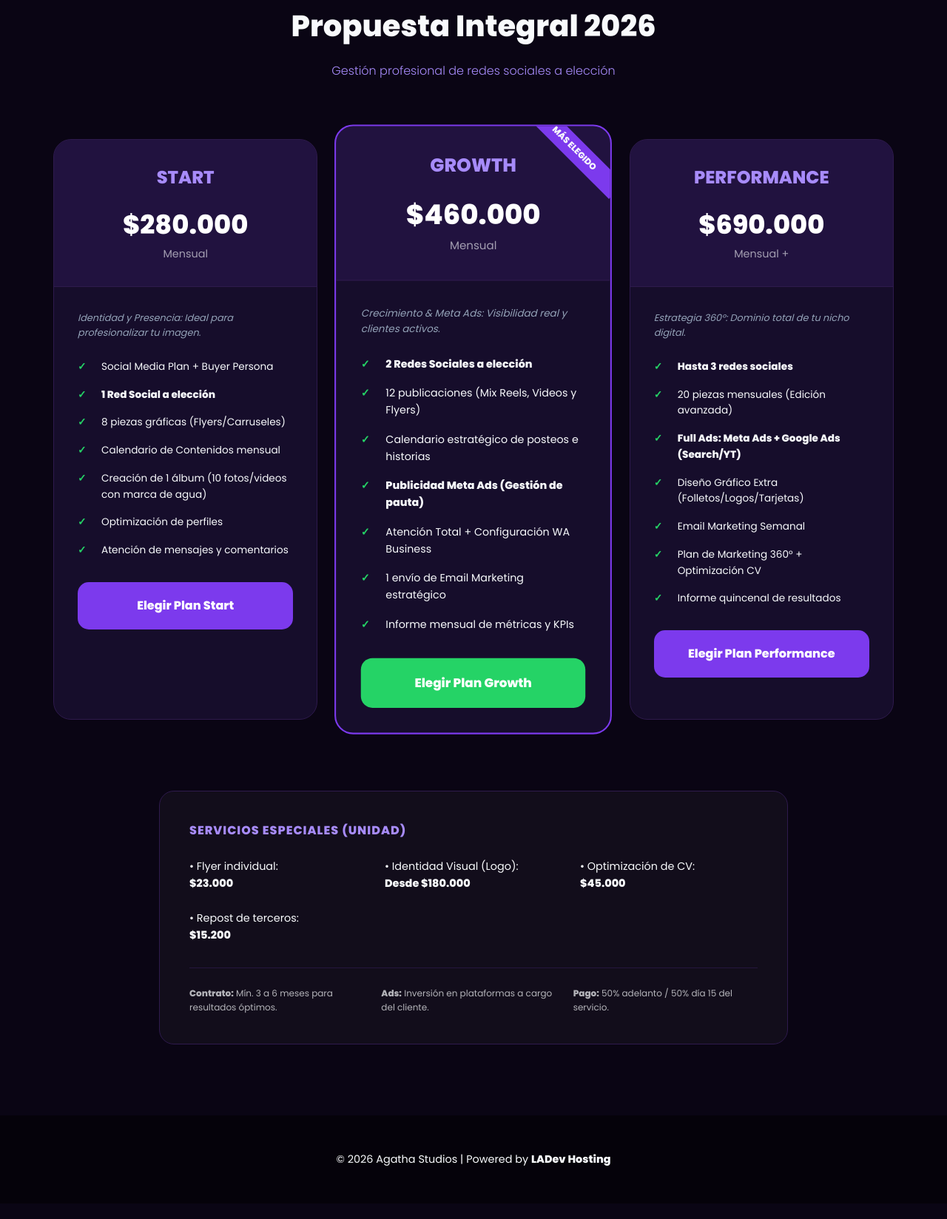
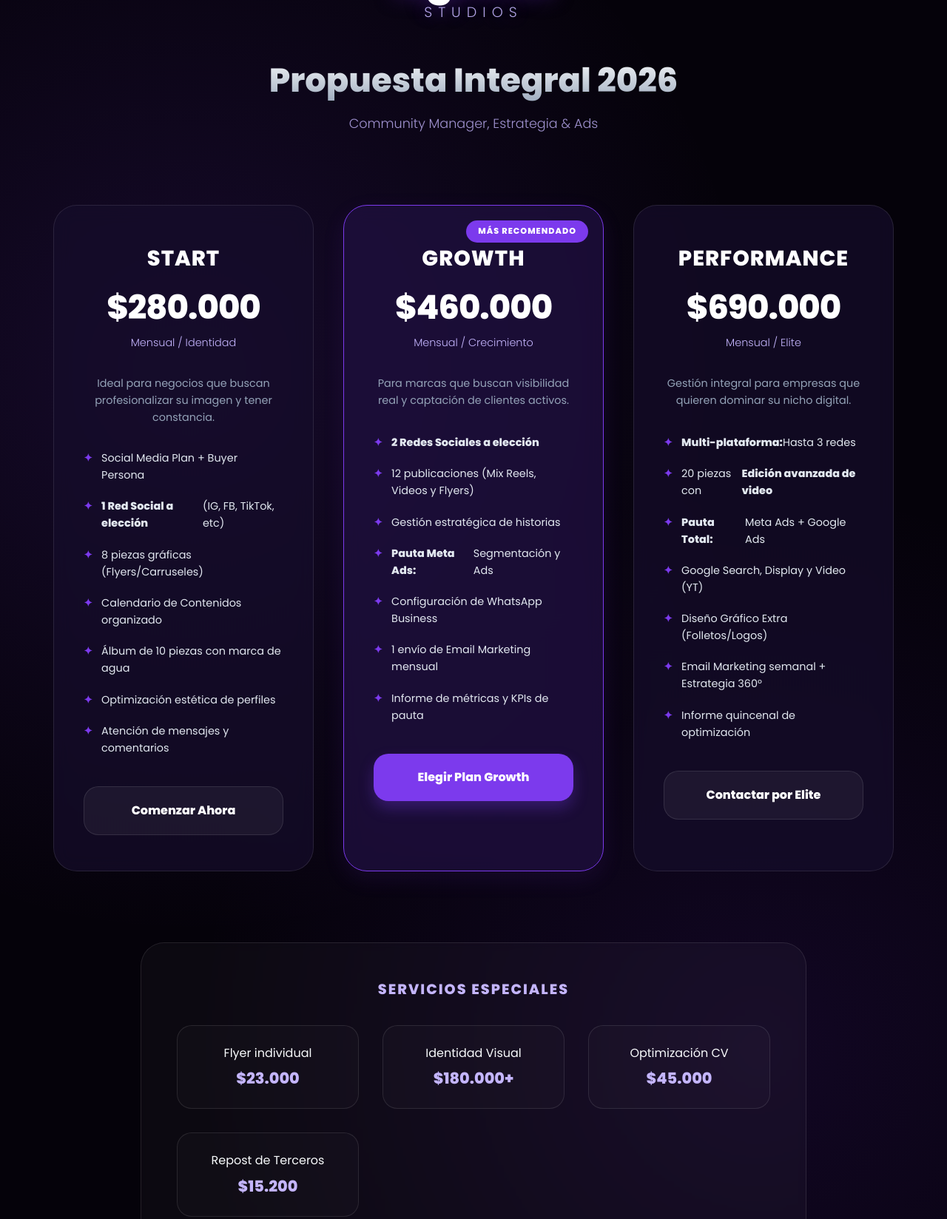
Before and after one commit to Rentherfire64/CMDigital, a plain HTML site: page index.html in a window 1280 px wide. Shown: the part 186-1834 px from the top of the page at 74% size. Before the commit the page ends 1813 px from the top, so only its background shows below. Drawn offline with Linux system fonts and the light colour scheme.

Commit message:
Update index.html

```diff
--- a/index.html
+++ b/index.html
@@ -10,13 +10,15 @@
 
     <style>
         :root {
-            --bg-dark: #0a0514;
+            --bg-dark: #05020a;
             --violet-primary: #7c3aed;
-            --violet-secondary: #5b21b6;
-            --violet-light: #a78bfa;
-            --card-bg: #160d2b;
+            --violet-secondary: #4c1d95;
+            --violet-light: #c4b5fd;
+            --card-bg: rgba(22, 13, 43, 0.7);
             --text-white: #f8fafc;
-            --accent-green: #25d366;
+            --accent-green: #22c55e;
+            --glass: rgba(255, 255, 255, 0.03);
+            --glass-border: rgba(255, 255, 255, 0.1);
         }
 
         * {
@@ -24,48 +26,64 @@
             padding: 0;
             box-sizing: border-box;
             font-family: 'Poppins', sans-serif;
+            scroll-behavior: smooth;
         }
 
         body {
             background-color: var(--bg-dark);
+            background-image:
+                radial-gradient(circle at 20% 30%, rgba(124, 58, 237, 0.15) 0%, transparent 40%),
+                radial-gradient(circle at 80% 70%, rgba(91, 33, 182, 0.15) 0%, transparent 40%);
             color: var(--text-white);
             line-height: 1.6;
             display: flex;
             flex-direction: column;
             align-items: center;
+            overflow-x: hidden;
+        }
+
+        /* EFECTO DE ANIMACIÓN DE ENTRADA */
+        @keyframes fadeIn {
+            from { opacity: 0; transform: translateY(20px); }
+            to { opacity: 1; transform: translateY(0); }
         }
 
         header {
-            padding: 4rem 1rem 2rem;
+            padding: 6rem 1rem 3rem;
             text-align: center;
+            animation: fadeIn 1s ease-out;
         }
 
         .logo {
-            font-size: 2.5rem;
+            font-size: 3.5rem;
             font-weight: 800;
-            letter-spacing: 2px;
-            color: white;
-            line-height: 1;
+            letter-spacing: -1px;
+            color: #fff;
+            line-height: 0.9;
+            text-shadow: 0 0 30px rgba(124, 58, 237, 0.5);
         }
 
         .logo span {
             color: var(--violet-light);
             display: block;
             font-size: 1.2rem;
-            letter-spacing: 5px;
+            letter-spacing: 8px;
             font-weight: 300;
-            margin-top: 5px;
+            margin-top: 10px;
             text-transform: uppercase;
+            opacity: 0.9;
         }
 
         .tagline {
-            color: var(--violet-light);
+            background: linear-gradient(90deg, var(--violet-light), #fff);
+            -webkit-background-clip: text;
+            -webkit-text-fill-color: transparent;
             text-transform: uppercase;
-            letter-spacing: 3px;
-            font-size: 0.8rem;
-            margin-bottom: 0.5rem;
+            letter-spacing: 4px;
+            font-size: 0.85rem;
+            font-weight: 600;
+            margin-bottom: 1rem;
             display: block;
-            opacity: 0.8;
         }
 
         .container {
@@ -73,204 +91,243 @@
             max-width: 1200px;
             padding: 2rem;
             display: grid;
-            grid-template-columns: repeat(auto-fit, minmax(320px, 1fr));
-            gap: 2rem;
+            grid-template-columns: repeat(auto-fit, minmax(340px, 1fr));
+            gap: 2.5rem;
+            animation: fadeIn 1.2s ease-out;
         }
 
         .section-title {
             text-align: center;
-            font-size: 2.5rem;
-            margin-bottom: 1rem;
-            width: 100%;
-            grid-column: 1 / -1;
+            font-size: 2.8rem;
+            margin-bottom: 0.5rem;
+            font-weight: 800;
+            background: linear-gradient(to bottom, #fff, #94a3b8);
+            -webkit-background-clip: text;
+            -webkit-text-fill-color: transparent;
         }
 
         .section-subtitle {
             text-align: center;
             color: var(--violet-light);
-            margin-bottom: 3rem;
-            grid-column: 1 / -1;
+            margin-bottom: 4rem;
             font-weight: 300;
+            font-size: 1.1rem;
+            opacity: 0.8;
         }
 
+        /* TARJETAS CON EFECTO GLASS */
         .pricing-card {
             background: var(--card-bg);
-            border-radius: 24px;
+            backdrop-filter: blur(12px);
+            -webkit-backdrop-filter: blur(12px);
+            border-radius: 32px;
             overflow: hidden;
-            border: 1px solid #2e1a4d;
-            transition: all 0.4s cubic-bezier(0.175, 0.885, 0.32, 1.275);
+            border: 1px solid var(--glass-border);
+            transition: all 0.5s cubic-bezier(0.23, 1, 0.32, 1);
             display: flex;
             flex-direction: column;
             position: relative;
         }
 
         .pricing-card:hover {
-            transform: translateY(-10px);
+            transform: translateY(-15px) scale(1.02);
             border-color: var(--violet-primary);
-            box-shadow: 0 20px 40px rgba(0,0,0,0.4);
+            box-shadow: 0 25px 50px -12px rgba(124, 58, 237, 0.3);
+            background: rgba(22, 13, 43, 0.9);
         }
 
         .featured {
-            border: 2px solid var(--violet-primary);
-            transform: scale(1.05);
-            z-index: 2;
+            border: 1px solid var(--violet-primary);
+            background: rgba(30, 16, 62, 0.8);
+            box-shadow: 0 10px 30px rgba(124, 58, 237, 0.1);
         }
 
         .badge {
             position: absolute;
-            top: 15px;
-            right: -30px;
+            top: 20px;
+            right: 20px;
             background: var(--violet-primary);
-            padding: 5px 40px;
-            transform: rotate(45deg);
+            color: white;
+            padding: 6px 16px;
+            border-radius: 50px;
             font-size: 0.7rem;
-            font-weight: 800;
+            font-weight: 700;
             text-transform: uppercase;
+            letter-spacing: 1px;
         }
 
         .card-header {
-            background: rgba(124, 58, 237, 0.1);
-            padding: 2rem;
+            padding: 3rem 2rem 2rem;
             text-align: center;
-            border-bottom: 1px solid #2e1a4d;
         }
 
         .card-header h3 {
             text-transform: uppercase;
             font-weight: 800;
-            font-size: 1.5rem;
-            margin-bottom: 1rem;
-            color: var(--violet-light);
-        }
-
-        .price-box {
-            display: flex;
-            flex-direction: column;
-            align-items: center;
+            font-size: 1.8rem;
+            letter-spacing: 1px;
+            margin-bottom: 0.5rem;
+            color: #fff;
         }
 
         .price-pesos {
-            font-size: 2.2rem;
+            font-size: 2.8rem;
             font-weight: 800;
             color: #fff;
+            letter-spacing: -1px;
         }
 
         .price-period {
             font-size: 0.9rem;
-            opacity: 0.6;
+            color: var(--violet-light);
+            font-weight: 300;
         }
 
         .card-body {
-            padding: 2rem;
+            padding: 0 2.5rem 3rem;
             flex-grow: 1;
+        }
+
+        .plan-description {
+            font-size: 0.9rem;
+            color: #94a3b8;
+            margin-bottom: 2rem;
+            text-align: center;
+            min-height: 3rem;
         }
 
         .feature-list {
             list-style: none;
-            margin-bottom: 2rem;
+            margin-bottom: 2.5rem;
         }
 
         .feature-list li {
-            margin-bottom: 1rem;
+            margin-bottom: 1.2rem;
             display: flex;
             align-items: flex-start;
-            font-size: 0.85rem;
+            font-size: 0.9rem;
+            color: #e2e8f0;
         }
 
         .feature-list li::before {
-            content: '✓';
+            content: "✦";
             margin-right: 12px;
-            color: var(--accent-green);
+            color: var(--violet-primary);
             font-weight: bold;
-            min-width: 20px;
         }
 
-        .plan-description {
-            font-size: 0.8rem;
-            color: #94a3b8;
-            margin-bottom: 1.5rem;
-            font-style: italic;
-        }
-
+        /* BOTONES PREMIUM */
         .btn-ws {
             display: block;
-            background: var(--violet-primary);
+            background: rgba(255, 255, 255, 0.05);
             color: white;
             text-align: center;
             padding: 1.2rem;
-            border-radius: 15px;
+            border-radius: 20px;
             text-decoration: none;
             font-weight: 700;
-            transition: 0.3s;
+            border: 1px solid var(--glass-border);
+            transition: 0.3s all;
             margin-top: auto;
         }
 
         .btn-ws:hover {
-            background: var(--violet-secondary);
+            background: #fff;
+            color: var(--bg-dark);
             transform: scale(1.02);
         }
 
         .btn-growth {
-            background: var(--accent-green);
-        }
-        .btn-growth:hover {
-            background: #1eb959;
+            background: var(--violet-primary);
+            border: none;
+            box-shadow: 0 10px 20px rgba(124, 58, 237, 0.3);
         }
 
-        .extra-services {
-            max-width: 850px;
-            margin: 4rem 2rem;
-            padding: 2.5rem;
-            background: rgba(255,255,255,0.03);
-            border-radius: 20px;
-            width: 90%;
-            border: 1px solid #2e1a4d;
+        .btn-growth:hover {
+            background: var(--violet-light);
+            color: var(--bg-dark);
         }
 
-        .extra-services h4 { margin-bottom: 1.5rem; color: var(--violet-light); text-transform: uppercase; letter-spacing: 1px; }
+        /* EXTRAS Y NOTAS */
+        .extra-services {
+            max-width: 900px;
+            margin: 4rem 2rem;
+            padding: 3rem;
+            background: var(--glass);
+            backdrop-filter: blur(5px);
+            border-radius: 32px;
+            width: 90%;
+            border: 1px solid var(--glass-border);
+        }
+
+        .extra-services h4 {
+            margin-bottom: 2rem;
+            color: var(--violet-light);
+            text-transform: uppercase;
+            letter-spacing: 2px;
+            font-size: 1.2rem;
+            text-align: center;
+        }
 
         .grid-extras {
             display: grid;
-            grid-template-columns: repeat(auto-fit, minmax(200px, 1fr));
-            gap: 1.5rem;
-            font-size: 0.9rem;
+            grid-template-columns: repeat(auto-fit, minmax(220px, 1fr));
+            gap: 2rem;
+        }
+
+        .extra-item {
+            background: rgba(255,255,255,0.02);
+            padding: 1.5rem;
+            border-radius: 20px;
+            border: 1px solid var(--glass-border);
+            text-align: center;
+        }
+
+        .extra-item strong {
+            display: block;
+            font-size: 1.3rem;
+            color: var(--violet-light);
+            margin-top: 5px;
         }
 
         .notes {
-            margin-top: 2rem;
-            padding-top: 1.5rem;
-            border-top: 1px solid #2e1a4d;
-            font-size: 0.75rem;
-            opacity: 0.7;
-            display: grid;
-            grid-template-columns: repeat(auto-fit, minmax(200px, 1fr));
-            gap: 10px;
+            margin-top: 3rem;
+            padding-top: 2rem;
+            border-top: 1px solid var(--glass-border);
+            font-size: 0.8rem;
+            opacity: 0.6;
+            display: flex;
+            flex-wrap: wrap;
+            justify-content: center;
+            gap: 20px;
+            text-align: center;
         }
 
         footer {
-            margin-top: 2rem;
-            padding: 3rem;
+            margin-top: 4rem;
+            padding: 4rem;
             text-align: center;
             width: 100%;
-            background: #05020a;
-            font-size: 0.9rem;
+            background: rgba(0,0,0,0.5);
+            border-top: 1px solid var(--glass-border);
         }
 
         @media (max-width: 768px) {
-            .featured { transform: scale(1); margin: 1rem 0; }
+            .logo { font-size: 2.8rem; }
             .container { padding: 1rem; }
+            .featured { transform: scale(1); }
         }
     </style>
 </head>
 <body>
 
     <header>
-        <span class="tagline">Community Manager, Estrategia & Ads</span>
+        <span class="tagline">Agencia Boutique de Contenidos</span>
         <div class="logo">Agatha <span>Studios</span></div>
     </header>
 
-    <h2 class="section-title">Propuesta Integral 2026</h2>
-    <p class="section-subtitle">Gestión profesional de redes sociales a elección</p>
+    <h1 class="section-title">Propuesta Integral 2026</h1>
+    <p class="section-subtitle">Community Manager, Estrategia & Ads</p>
 
     <div class="container">
 
@@ -279,43 +336,43 @@
                 <h3>Start</h3>
                 <div class="price-box">
                     <span class="price-pesos">$280.000</span>
-                    <span class="price-period">Mensual</span>
+                    <p class="price-period">Mensual / Identidad</p>
                 </div>
             </div>
             <div class="card-body">
-                <p class="plan-description">Identidad y Presencia: Ideal para profesionalizar tu imagen.</p>
+                <p class="plan-description">Ideal para negocios que buscan profesionalizar su imagen y tener constancia.</p>
                 <ul class="feature-list">
                     <li>Social Media Plan + Buyer Persona</li>
-                    <li><strong>1 Red Social a elección</strong></li>
+                    <li><strong>1 Red Social a elección</strong> (IG, FB, TikTok, etc)</li>
                     <li>8 piezas gráficas (Flyers/Carruseles)</li>
-                    <li>Calendario de Contenidos mensual</li>
-                    <li>Creación de 1 álbum (10 fotos/videos con marca de agua)</li>
-                    <li>Optimización de perfiles</li>
+                    <li>Calendario de Contenidos organizado</li>
+                    <li>Álbum de 10 piezas con marca de agua</li>
+                    <li>Optimización estética de perfiles</li>
                     <li>Atención de mensajes y comentarios</li>
                 </ul>
-                <a href="https://wa.me/5491136438243?text=Hola%20Agatha%20Studios!%20Me%20interesa%20el%20Plan%20START" class="btn-ws">Elegir Plan Start</a>
+                <a href="https://wa.me/5491136438243?text=Hola%20Agatha%20Studios!%20Me%20interesa%20el%20Plan%20START" class="btn-ws">Comenzar Ahora</a>
             </div>
         </div>
 
         <div class="pricing-card featured">
-            <div class="badge">Más Elegido</div>
+            <div class="badge">Más Recomendado</div>
             <div class="card-header">
                 <h3>Growth</h3>
                 <div class="price-box">
                     <span class="price-pesos">$460.000</span>
-                    <span class="price-period">Mensual</span>
+                    <p class="price-period">Mensual / Crecimiento</p>
                 </div>
             </div>
             <div class="card-body">
-                <p class="plan-description">Crecimiento & Meta Ads: Visibilidad real y clientes activos.</p>
+                <p class="plan-description">Para marcas que buscan visibilidad real y captación de clientes activos.</p>
                 <ul class="feature-list">
                     <li><strong>2 Redes Sociales a elección</strong></li>
                     <li>12 publicaciones (Mix Reels, Videos y Flyers)</li>
-                    <li>Calendario estratégico de posteos e historias</li>
-                    <li><strong>Publicidad Meta Ads (Gestión de pauta)</strong></li>
-                    <li>Atención Total + Configuración WA Business</li>
-                    <li>1 envío de Email Marketing estratégico</li>
-                    <li>Informe mensual de métricas y KPIs</li>
+                    <li>Gestión estratégica de historias</li>
+                    <li><strong>Pauta Meta Ads:</strong> Segmentación y Ads</li>
+                    <li>Configuración de WhatsApp Business</li>
+                    <li>1 envío de Email Marketing mensual</li>
+                    <li>Informe de métricas y KPIs de pauta</li>
                 </ul>
                 <a href="https://wa.me/5491136438243?text=Hola%20Agatha%20Studios!%20Quiero%20el%20Plan%20GROWTH" class="btn-ws btn-growth">Elegir Plan Growth</a>
             </div>
@@ -326,44 +383,45 @@
                 <h3>Performance</h3>
                 <div class="price-box">
                     <span class="price-pesos">$690.000</span>
-                    <span class="price-period">Mensual +</span>
+                    <p class="price-period">Mensual / Elite</p>
                 </div>
             </div>
             <div class="card-body">
-                <p class="plan-description">Estrategia 360°: Dominio total de tu nicho digital.</p>
+                <p class="plan-description">Gestión integral para empresas que quieren dominar su nicho digital.</p>
                 <ul class="feature-list">
-                    <li><strong>Hasta 3 redes sociales</strong></li>
-                    <li>20 piezas mensuales (Edición avanzada)</li>
-                    <li><strong>Full Ads: Meta Ads + Google Ads (Search/YT)</strong></li>
-                    <li>Diseño Gráfico Extra (Folletos/Logos/Tarjetas)</li>
-                    <li>Email Marketing Semanal</li>
-                    <li>Plan de Marketing 360° + Optimización CV</li>
-                    <li>Informe quincenal de resultados</li>
+                    <li><strong>Multi-plataforma:</strong> Hasta 3 redes</li>
+                    <li>20 piezas con <strong>Edición avanzada de video</strong></li>
+                    <li><strong>Pauta Total:</strong> Meta Ads + Google Ads</li>
+                    <li>Google Search, Display y Video (YT)</li>
+                    <li>Diseño Gráfico Extra (Folletos/Logos)</li>
+                    <li>Email Marketing semanal + Estrategia 360°</li>
+                    <li>Informe quincenal de optimización</li>
                 </ul>
-                <a href="https://wa.me/5491136438243?text=Hola%20Agatha%20Studios!%20Busco%20el%20Plan%20PERFORMANCE%20360" class="btn-ws">Elegir Plan Performance</a>
+                <a href="https://wa.me/5491136438243?text=Hola%20Agatha%20Studios!%20Busco%20el%20Plan%20PERFORMANCE%20360" class="btn-ws">Contactar por Elite</a>
             </div>
         </div>
 
     </div>
 
     <div class="extra-services">
-        <h4>Servicios Especiales (Unidad)</h4>
+        <h4>Servicios Especiales</h4>
         <div class="grid-extras">
-            <div>• Flyer individual: <br><strong>$23.000</strong></div>
-            <div>• Identidad Visual (Logo): <br><strong>Desde $180.000</strong></div>
-            <div>• Optimización de CV: <br><strong>$45.000</strong></div>
-            <div>• Repost de terceros: <br><strong>$15.200</strong></div>
+            <div class="extra-item">Flyer individual <strong>$23.000</strong></div>
+            <div class="extra-item">Identidad Visual <strong>$180.000+</strong></div>
+            <div class="extra-item">Optimización CV <strong>$45.000</strong></div>
+            <div class="extra-item">Repost de Terceros <strong>$15.200</strong></div>
         </div>
 
         <div class="notes">
-            <span><strong>Contrato:</strong> Mín. 3 a 6 meses para resultados óptimos.</span>
-            <span><strong>Ads:</strong> Inversión en plataformas a cargo del cliente.</span>
-            <span><strong>Pago:</strong> 50% adelanto / 50% día 15 del servicio.</span>
+            <p>✦ <strong>Contrato:</strong> Mínimo 3 a 6 meses para pauta.</p>
+            <p>✦ <strong>Ads:</strong> Inversión a cargo del cliente.</p>
+            <p>✦ <strong>Pago:</strong> 50% adelanto / 50% día 15.</p>
         </div>
     </div>
 
     <footer>
-        <p>&copy; 2026 Agatha Studios | Powered by <strong>LADev Hosting</strong></p>
+        <p>&copy; 2026 Agatha Studios | Transformando visiones en impacto digital</p>
+        <p style="font-size: 0.7rem; margin-top: 10px; opacity: 0.5;">Powered by <strong>LADev Hosting</strong></p>
     </footer>
 
 </body>
```
